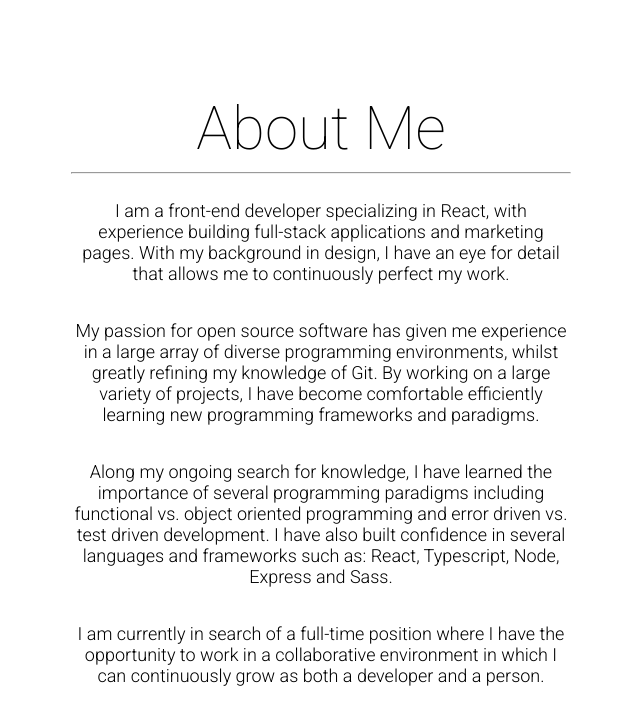
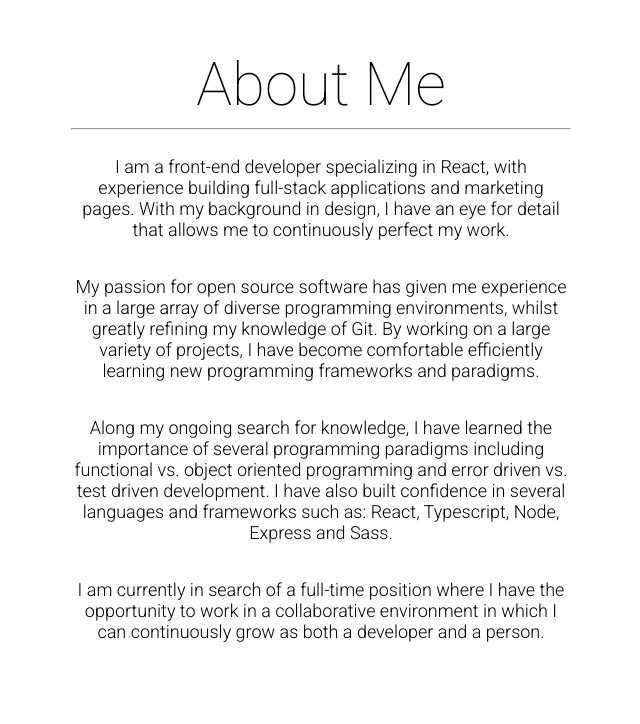
Before and after one commit to KadenZipfel/portfolio-v7, a React (Create React App) app: page / in a window 1280 px wide. Shown: the part 6003-6727 px from the top of the page, without its empty margins (319-959 px from the left). Built offline with nearby package versions, Linux system fonts and the light colour scheme.

Commit message:
Fix positioning of about page

```diff
--- a/src/layout/components/variables.sass
+++ b/src/layout/components/variables.sass
@@ -1,6 +1,6 @@
 @import '../config/_breakpoints'
 
-$about-padding: 169px
+$about-padding: 125px
 $project-padding: 169px
 
 $project-amount: 3
```
